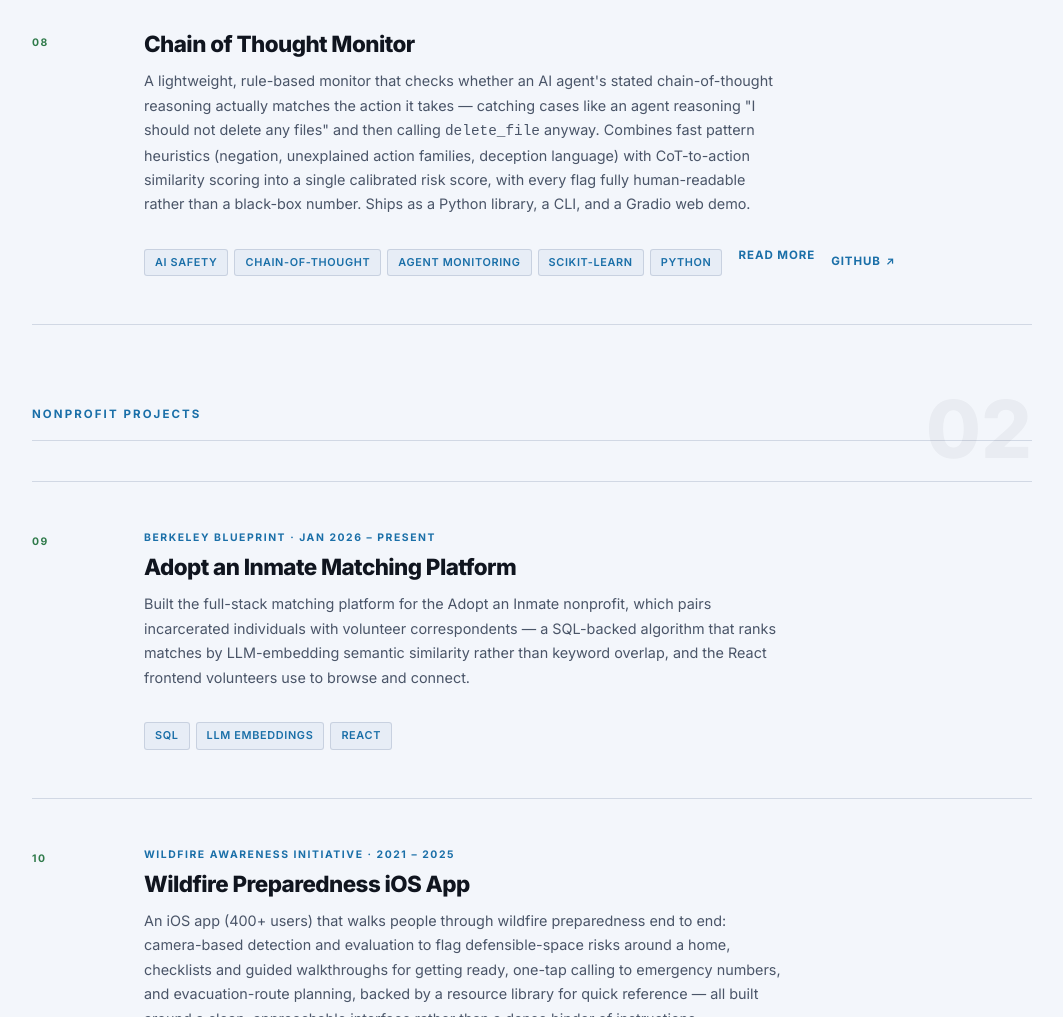
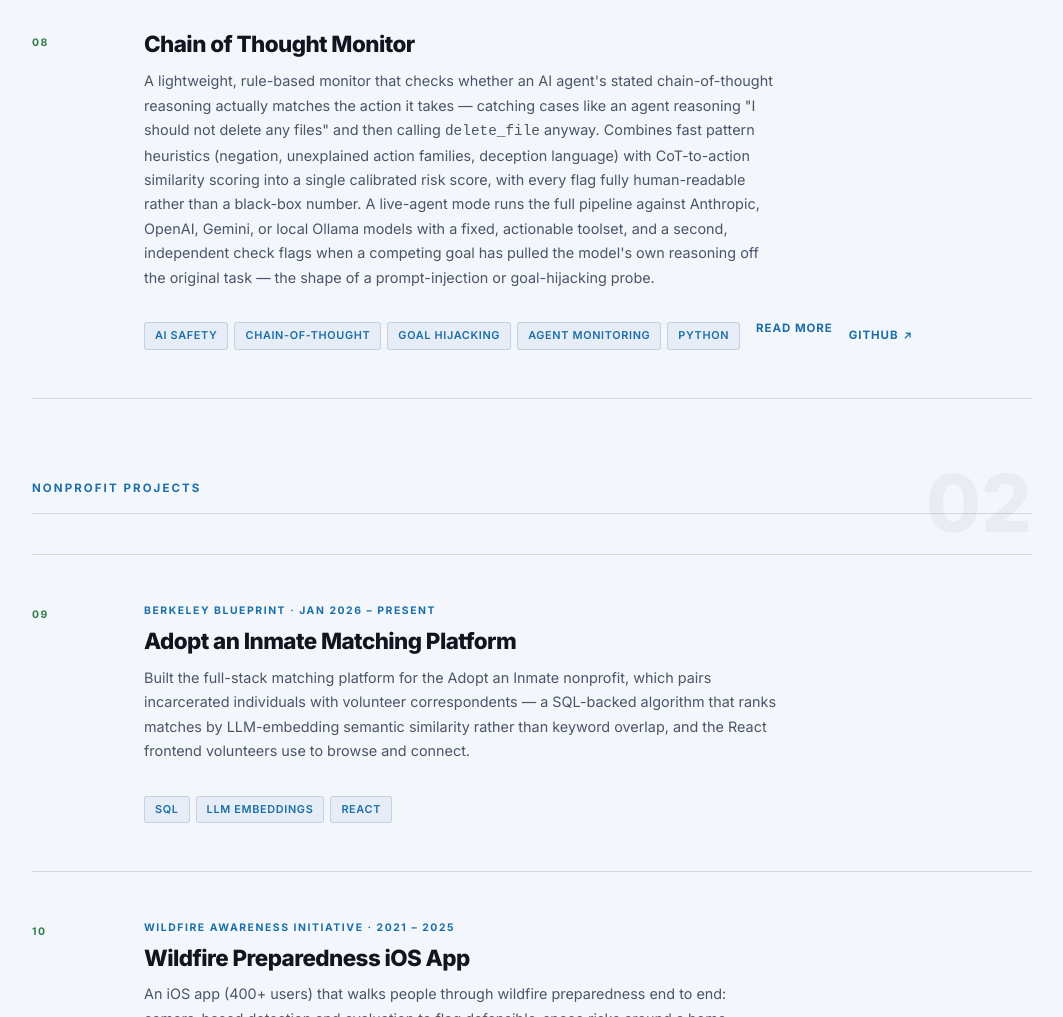
Before and after one commit to niranjana2222/niranjana2222.github.io, a plain HTML site: page projects.html in a window 1280 px wide. Shown: the part 2815-3832 px from the top of the page, without its empty margins (108-1171 px from the left). Drawn offline with Linux system fonts and the light colour scheme.

Commit message:
Update Chain of Thought Monitor description for latest cot-monitor push
Reflects the new live-agent mode (runs the pipeline against real
Anthropic/OpenAI/Gemini/Ollama models with a fixed toolset) and the
task-alignment check, a second signal that flags when a competing goal
pulls the model's reasoning off the original task.

```diff
--- a/projects.html
+++ b/projects.html
@@ -198,16 +198,16 @@
           <div class="project-num">08</div>
           <div class="project-content">
             <h3 class="project-title">Chain of Thought Monitor</h3>
-            <p class="project-desc">A lightweight, rule-based monitor that checks whether an AI agent's stated chain-of-thought reasoning actually matches the action it takes — catching cases like an agent reasoning "I should not delete any files" and then calling <code>delete_file</code> anyway. Combines fast pattern heuristics (negation, unexplained action families, deception language) with CoT-to-action similarity scoring into a single calibrated risk score, with every flag fully human-readable rather than a black-box number. Ships as a Python library, a CLI, and a Gradio web demo.</p>
+            <p class="project-desc">A lightweight, rule-based monitor that checks whether an AI agent's stated chain-of-thought reasoning actually matches the action it takes — catching cases like an agent reasoning "I should not delete any files" and then calling <code>delete_file</code> anyway. Combines fast pattern heuristics (negation, unexplained action families, deception language) with CoT-to-action similarity scoring into a single calibrated risk score, with every flag fully human-readable rather than a black-box number. A live-agent mode runs the full pipeline against Anthropic, OpenAI, Gemini, or local Ollama models with a fixed, actionable toolset, and a second, independent check flags when a competing goal has pulled the model's own reasoning off the original task — the shape of a prompt-injection or goal-hijacking probe.</p>
             <div class="project-more">
-              <p>Built as a fast first tier ahead of an expensive LLM-judge call, not a replacement for one: rule-based flags and CoT-action similarity are combined through a small logistic regression classifier, since two weak signals agreeing is often far more suspicious than either alone. Only the transcripts that clear a risk threshold need to go to a costlier follow-up check — a second model call or a human reviewer — instead of running that check on every single step.</p>
+              <p>Built as a fast first tier ahead of an expensive LLM-judge call, not a replacement for one: rule-based flags and CoT-action similarity are combined through a small logistic regression classifier, since two weak signals agreeing is often far more suspicious than either alone. The live-agent tab and the task-alignment check target two distinct failure modes side by side — one flags CoT that doesn't match the action taken, the other flags CoT that's been pulled toward a competing goal — because a model can pass either check alone while still failing the other.</p>
             </div>
             <div class="project-footer">
               <div class="tags">
                 <span class="tag">AI Safety</span>
                 <span class="tag">Chain-of-Thought</span>
+                <span class="tag">Goal Hijacking</span>
                 <span class="tag">Agent Monitoring</span>
-                <span class="tag">scikit-learn</span>
                 <span class="tag">Python</span>
               </div>
               <button class="project-more-toggle" type="button" aria-expanded="false">read more</button>
```
